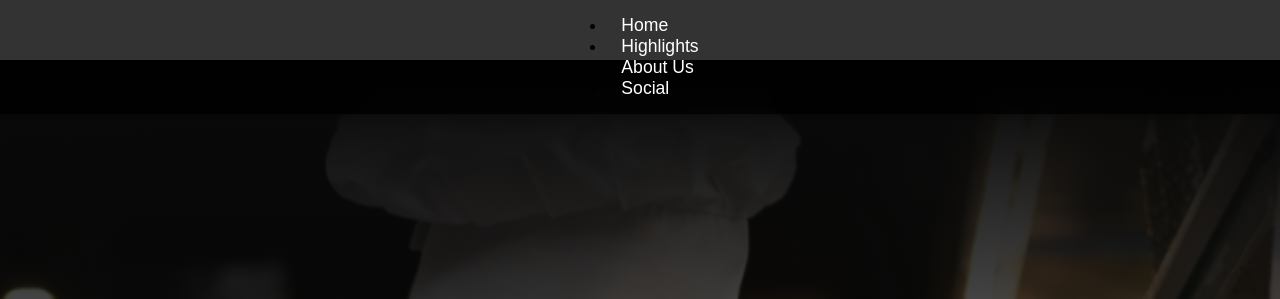
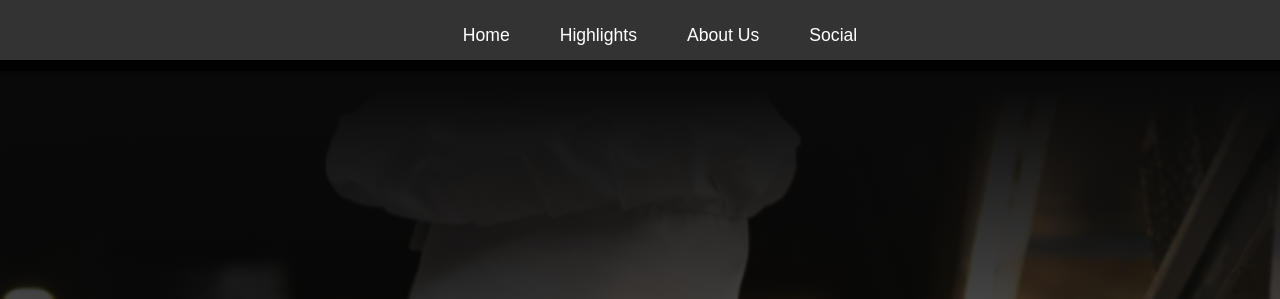
Before and after one commit to omlanfz/tasty-bites-demo, a plain HTML site: page index.html in a window 1280 px wide. Shown: the top 299 px of the page. Drawn offline with nearby package versions, Linux system fonts and the light colour scheme.

Commit message:
removed ul and li from anchor tags for styling purposes

```diff
--- a/index.html
+++ b/index.html
@@ -15,12 +15,10 @@
 <body>
   <header>
     <nav>
-      <ul>
-        <li><a href="#hero">Home</a></li>
-        <li><a href="#card-box">Highlights</a></li>
-        <li><a href="#about">About Us</a></li>
-        <li><a href="#social">Social</a></li>
-      </ul>
+      <a href="#hero">Home</a>
+      <a href="#card-box">Highlights</a>
+      <a href="#about">About Us</a>
+      <a href="#social">Social</a>
     </nav>
   </header>
   <main>
```
